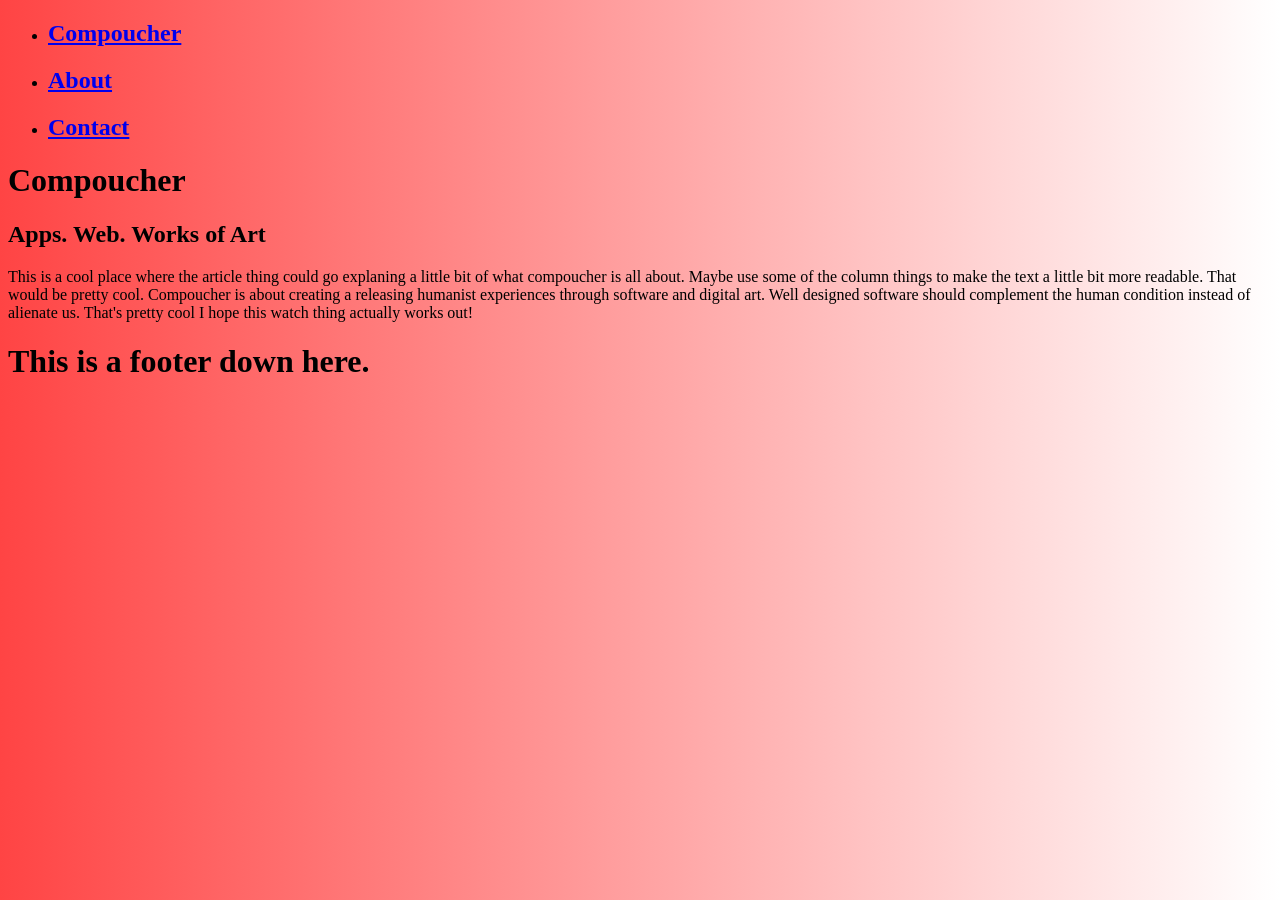
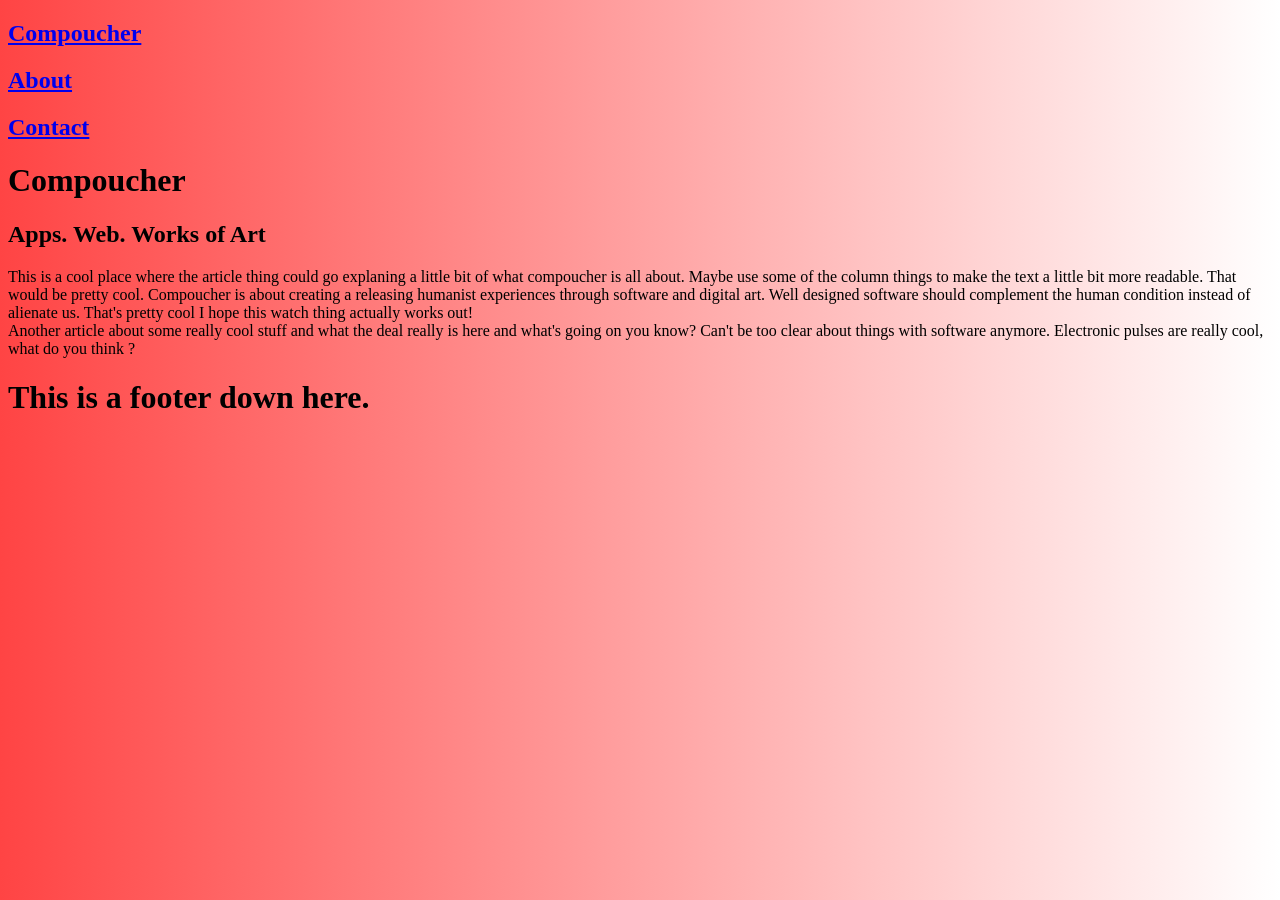
Before and after one commit to zmcartor/compoucherweb, a Jekyll site: the page built from index.html, in a window 1280 px wide. Built offline with Jekyll 4.4.1, drawn with Linux system fonts in a browser that asks for light colours; Markdown is read by kramdown in place of the engine named in the settings.

```diff
--- a/_layouts/default.html
+++ b/_layouts/default.html
@@ -12,21 +12,19 @@
     </head>
     <body>
       <nav>
-      <ul>
-        <li> <h1 class="title"><a href="/">{{ site.name }}</a></h1>
-        </li>
-        <li>
+        <div> <h1 class="title"><a href="/">{{ site.name }}</a></h1>
+        </div>
+        <div>
         <h1 class="title"><a href="/about">About</a></h1>
-        </li>
-        <li>
+        </div>
+        <div>
         <h1 class="title"><a href="/contact">Contact</a></h1>
-        </li>
-      </ul>
+        </div>
       </nav>
 
       <div class="content">
       {{ content }}
-    </div>
+      </div>
 
       <footer>
       <h1>This is a footer down here.</h1>
--- a/index.html
+++ b/index.html
@@ -8,11 +8,17 @@
   <h2>Apps. Web. Works of Art</h2>
 </div>
 
-<article>
+<div class="frontcopy">
 This is a cool place where the article thing could go explaning a little bit of
 what compoucher is all about. Maybe use some of the column things to make the
 text a little bit more readable. That would be pretty cool. Compoucher is about
 creating a releasing humanist experiences through software and digital art.
 Well designed software should complement the human condition instead of
 alienate us. That's pretty cool I hope this watch thing actually works out!
-</article>
+</div>
+
+<div class="frontcopy">
+Another article about some really cool stuff and what the deal really is here
+and what's going on you know? Can't be too clear about things with software
+anymore. Electronic pulses are really cool, what do you think ?
+</div>
```
Also changed, not shown: sassys/style.scss (+47 -0 lines).
